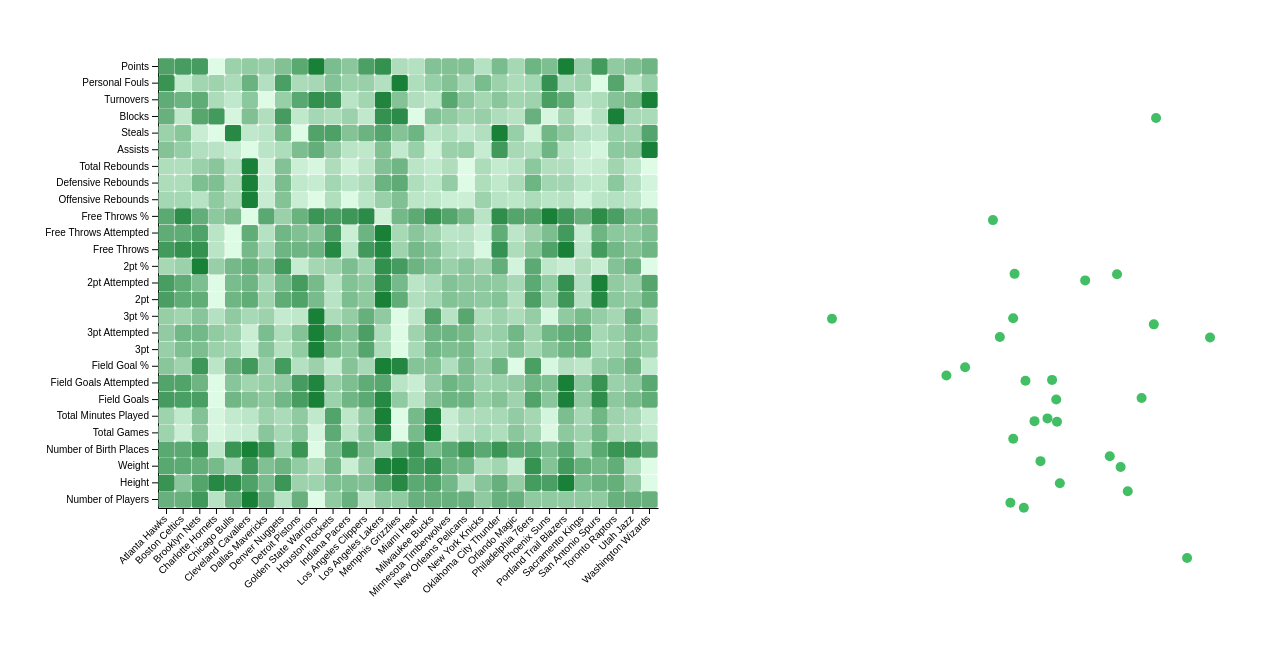
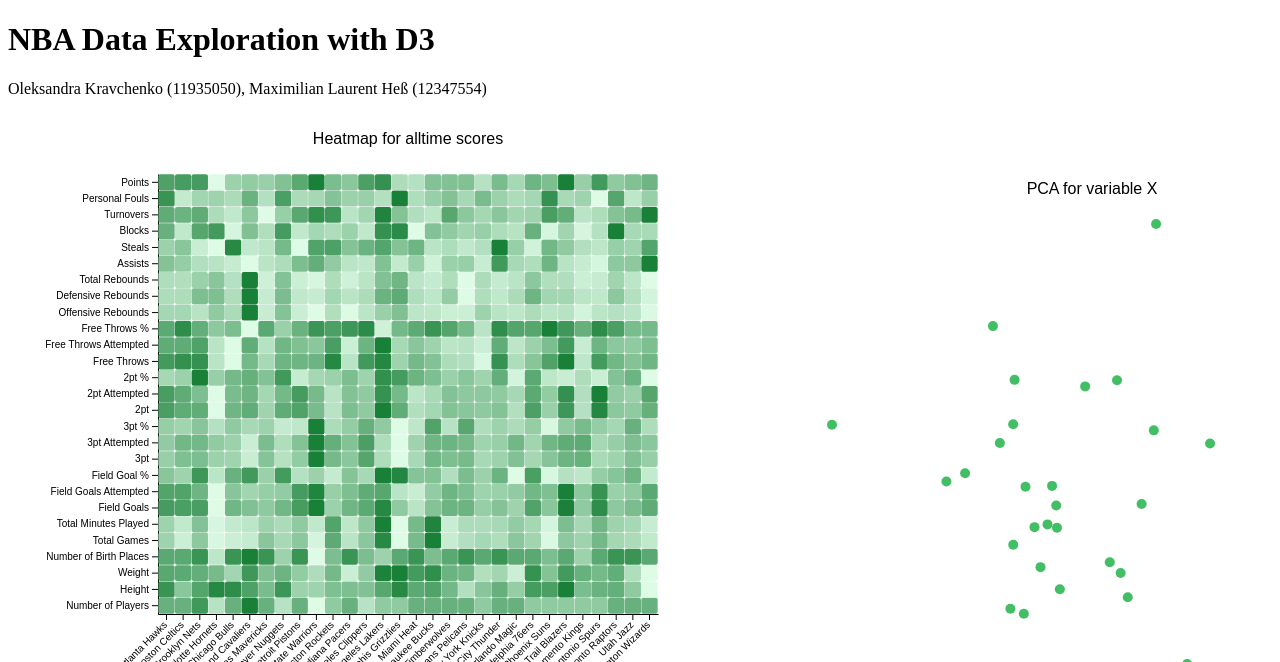
Before and after one commit to olesasha/InfoViz, a Flask app: page / in a window 1280 px wide; the page is wider, and only the part inside the window is pictured. Shown: the top 662 px of that part. Run offline with Flask 3, Linux system fonts and the light colour scheme; data that the repository does not hold is empty.

Commit message:
to merge

```diff
--- a/E2/static/heatmap.js
+++ b/E2/static/heatmap.js
@@ -1,7 +1,7 @@
 import { highlightDot, removeDotHighlight, colorDots } from "./scatterplot.js";
 export { highlightColumn, removeHighlights };
 
-var margin = { top: 50, right: 50, bottom: 150, left: 150 },
+var margin = { top: 60, right: 50, bottom: 150, left: 150 },
   width = 700 - margin.left - margin.right,
   height = 650 - margin.top - margin.bottom;
 
@@ -16,6 +16,13 @@ d3.json("/heatmap_data").then(function (heatmap_data) {
     .attr("transform",
       "translate(" + margin.left + "," + margin.top + ")");
 
+    svg.append("text")
+    .attr("x", (width / 2))
+    .attr("y", 0 - (margin.top / 2))
+    .attr("text-anchor", "middle")
+    .style("font-size", "16px")
+    .attr("font-family", "sans-serif")
+    .text("Heatmap for alltime scores");
   // Labels of row and columns
 
   var team_names = [...new Set(graphData.map(item => item['Team Name']))]
--- a/E2/static/lineplot.js
+++ b/E2/static/lineplot.js
@@ -10,6 +10,7 @@ d3.json("/lineplot_data").then(function(lineplot_data) {
     // append the svg object to the body of the page
     var svg = d3.select("#lineplot")
     .append("svg")
+    .attr("class", "y-axis")
     .attr("width", width + margin.left + margin.right)
     .attr("height", height + margin.top + margin.bottom)
     .append("g")
@@ -61,12 +62,14 @@ d3.json("/lineplot_data").then(function(lineplot_data) {
     var y = d3.scaleLinear()
     .domain(d3.extent(lineplot_data, function(d) { return +d.total_games; }))
     .range([ height, 0 ]);
+
     svg.append("g")
     .call(d3.axisLeft(y));
 
     // Initialize line with group a
     var line = svg
-    .append('g')
+    .append("g")
+    .attr("class", "y-axis")
     .append("path")
         .datum(lineplot_data)
         .attr("d", d3.line()
@@ -85,14 +88,15 @@ d3.json("/lineplot_data").then(function(lineplot_data) {
     // Create new data with the selection?
     //var dataFilter = lineplot_data.map(function(d){return {year: d.year, value:d[selectedGroup]} })
     var dataFilter = lineplot_data.map(function(d) {
-        return { year: d.year, value: +d[selectedGroup] || 0 }; // Handle missing values
+        return { year: d.year, value: +d[selectedGroup]};
     });
 
-    y.domain(d3.extent(dataFilter, function(d) { return +d.value; }));
-    svg.select("g")
-        .transition()
-        .duration(1000)
-        .call(d3.axisLeft(y));
+    y.domain(d3.extent(lineplot_data, function(d) { return +d[selectedGroup]; }))
+    .range([ height, 0 ]);
+
+    svg.select(".y-axis")
+    .call(d3.axisLeft(y));
+
     // Give these new data to update line
     line
         .datum(dataFilter)
--- a/E2/static/scatterplot.js
+++ b/E2/static/scatterplot.js
@@ -20,6 +20,14 @@ d3.json("/scatterplot_data").then(function (scatterplot_data) {
     .append("g")
     .attr("transform",
       "translate(" + margin.left + "," + margin.top + ")")
+
+      svg.append("text")
+      .attr("x", (width / 2))
+      .attr("y", 0 - (margin.top/2))
+      .attr("text-anchor", "middle")
+      .style("font-size", "16px")
+      .attr("font-family", "sans-serif")
+      .text("PCA for variable X");
 
   // Add X axis
   var x = d3.scaleLinear()
--- a/E2/templates/index.html
+++ b/E2/templates/index.html
@@ -8,6 +8,10 @@
   </head>
 
 <body>
+  <div class='title_div'>
+    <h1>NBA Data Exploration with D3</h1>
+    <p>Oleksandra Kravchenko (11935050), Maximilian Laurent Heß (12347554)</p>
+</div>
   <div class="plot-container">
     <div  id="heatmap" class="group_1"></div>
     <div  id="scatterplot" class="group_1"></div>
```
Also changed, not shown: 1 other file.
